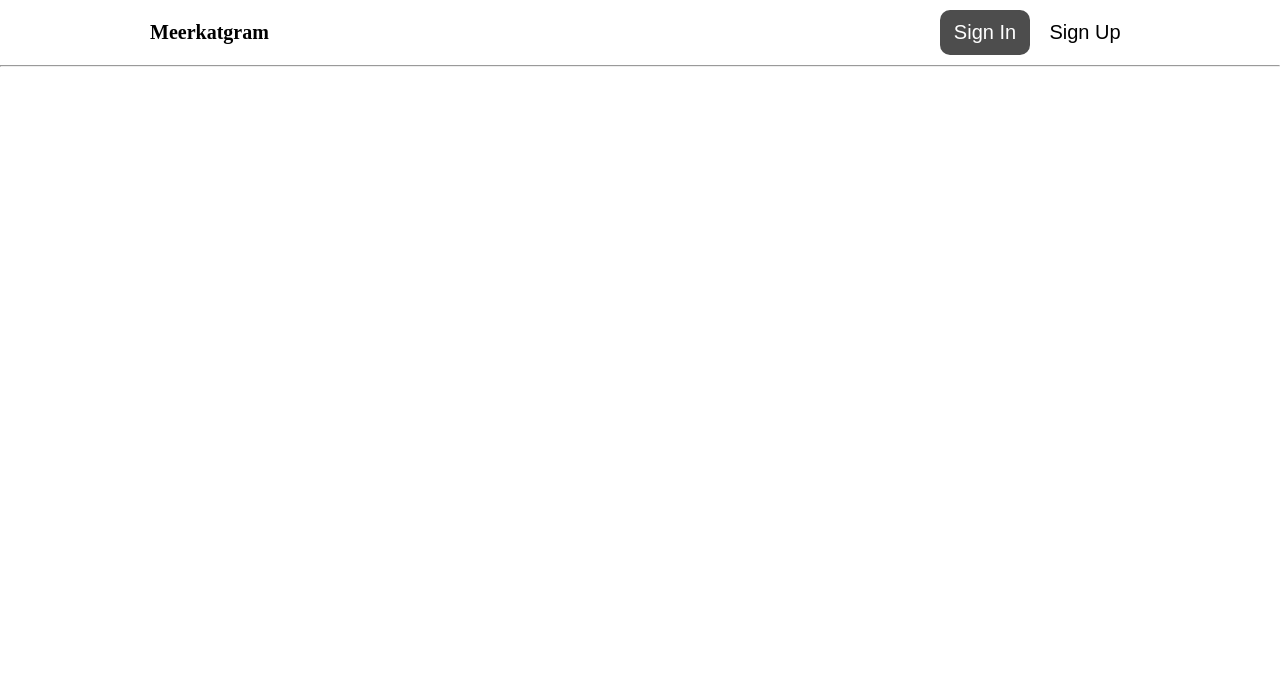
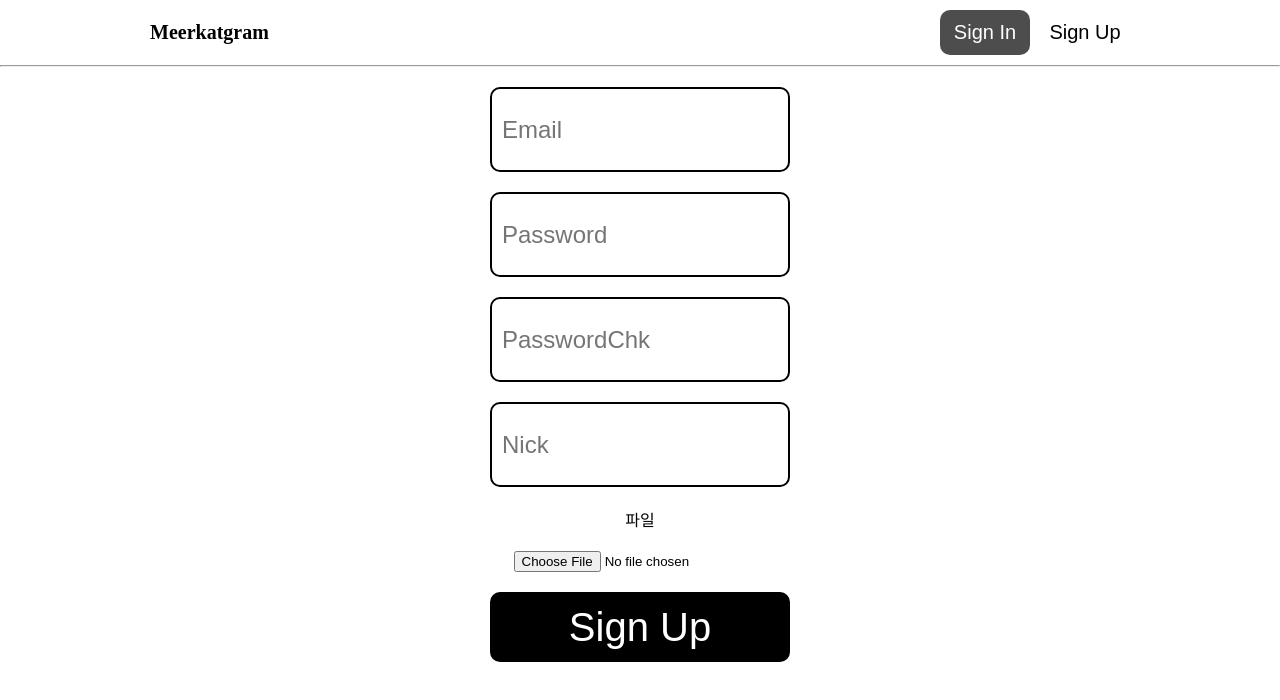
Before and after one commit to jinny-do/msa4-meerkatgram-client, a Vue app: page /registration in a window 1280 px wide. Shown: the top 700 px of the page. Built offline with nearby package versions, Linux system fonts and the light colour scheme; no server answers.

Commit message:
260602 [develop] logout완료, 회원가입 중

```diff
--- a/src/api/myAxios.js
+++ b/src/api/myAxios.js
@@ -43,7 +43,10 @@ myAxios.interceptors.request.use(async (config) => {
     }
   }
 
-  config.headers.Authorization = `Bearer ${accessToken}`;
+  if (accessToken) {
+    config.headers.Authorization = `Bearer ${accessToken}`;
+  }
+
   return config;
 });
 
--- a/src/components/Header.vue
+++ b/src/components/Header.vue
@@ -14,6 +14,15 @@ const redirectMain = () => {
 const redirectLogin = () => {
   router.push("/login");
 };
+
+const redirectRegistraion = () => {
+  router.push("/registration");
+};
+
+const logout = async () => {
+  await authStore.logout();
+  router.replace("/");
+};
 </script>
 
 <template>
@@ -24,7 +33,7 @@ const redirectLogin = () => {
     <div class="btn-box">
       <MyButton
         v-if="!authStore.isLoggedIn"
-        @click="redirectLogin"
+        @click="redirectLogin()"
         :content="'Sign In'"
         :color="'gray'"
         :size="'small'"
@@ -34,12 +43,14 @@ const redirectLogin = () => {
         :content="'Sign Up'"
         :color="'white'"
         :size="'small'"
+        @click="redirectRegistraion()"
       />
       <MyButton
         v-if="authStore.isLoggedIn"
         :content="'Logout'"
         :color="'black'"
         :size="'small'"
+        @click="logout()"
       />
     </div>
   </div>
--- /dev/null
+++ b/src/pages/auth/Registration.vue
@@ -0,0 +1,66 @@
+<script setup>
+import { reactive } from "vue";
+import MyButton from "../../components/button/MyButton.vue";
+import MyInput from "../../components/input/MyInput.vue";
+import MyStrikeThroughBehindWord from "../../components/decoration/MyStrikeThroughBehindWord.vue";
+import { useAuthStore } from "../../store/auth/useAuthStore.js";
+import { useRouter } from "vue-router";
+import loginValidator from "../../util/validator/domain/auth/loginValidator.js";
+
+const router = useRouter();
+const authStore = useAuthStore();
+const loginForm = reactive({
+  email: "",
+  password: "",
+});
+
+const handleSubmit = async () => {};
+</script>
+
+<template>
+  <form @submit.prevent="handleSubmit">
+    <MyInput
+      :type="'email'"
+      :placeholder="'Email'"
+      :readonly="false"
+      :required="true"
+    />
+    <MyInput
+      :type="'password'"
+      :placeholder="'Password'"
+      :readonly="false"
+      :required="true"
+    />
+    <MyInput
+      :type="'password'"
+      :placeholder="'PasswordChk'"
+      :readonly="false"
+      :required="true"
+    />
+    <MyInput
+      :type="'text'"
+      :placeholder="'Nick'"
+      :readonly="false"
+      :required="true"
+    />
+    <label for="file">파일</label>
+    <input type="file" accept="image/" id="file" />
+
+    <MyButton
+      :btn-type="'submit'"
+      :color="'black'"
+      :size="'middle'"
+      :content="'Sign Up'"
+    />
+  </form>
+</template>
+
+<style scoped>
+form {
+  padding: 20px 0;
+  display: flex;
+  flex-direction: column;
+  align-items: center;
+  gap: 20px;
+}
+</style>
--- a/src/pages/posts/PostIndex.vue
+++ b/src/pages/posts/PostIndex.vue
@@ -2,6 +2,7 @@
 import { onBeforeMount, onBeforeUnmount, ref } from "vue";
 import MyButton from "../../components/button/MyButton.vue";
 import usePostIndexStore from "../../store/post/usePostIndexStore.js";
+import { useRouter } from "vue-router";
 
 // 함수 정의------------------start---------------------------
 // store로 이관
@@ -32,12 +33,17 @@ import usePostIndexStore from "../../store/post/usePostIndexStore.js";
 // };
 // ----------------------------end----------------------------------
 
+const router = useRouter();
 // store 쓸 준비 완료
 const postIndexStore = usePostIndexStore();
 
 // 버튼 클릭시 다음 페이지
 const getNextPage = async () => {
   await postIndexStore.getPostPagination(postIndexStore.getNextPageNumber);
+};
+
+const redirectShow = (id) => {
+  router.push(`/posts/${id}`);
 };
 
 // 라이프 사이클
@@ -52,6 +58,7 @@ onBeforeUnmount(postIndexStore.clearPostIndex);
       :key="item.id"
       class="card"
       :style="{ backgroundImage: `url(${item.image})` }"
+      @click="redirectShow(item.id)"
     ></div>
   </div>
   <MyButton
--- /dev/null
+++ b/src/pages/posts/PostShow.vue
@@ -0,0 +1,87 @@
+<script setup>
+import { onBeforeMount } from "vue";
+import { useRoute, useRouter } from "vue-router";
+import { userPostShowStore } from "../../store/post/usePostShowStore";
+
+const route = useRoute();
+const router = useRouter();
+const postShowStore = userPostShowStore();
+
+onBeforeMount(async () => {
+  try {
+    await postShowStore.getPost(route.params.id);
+  } catch (error) {
+    const msg = error?.response?.data.data
+      ? error?.response?.data.data
+      : "게시글 획득 실패";
+    alert(msg);
+    router.replace("/");
+  }
+});
+</script>
+
+<template>
+  <div class="container">
+    <div
+      class="image"
+      :style="{ backgroundImage: `url(${postShowStore.post.image})` }"
+    ></div>
+    <div class="option-box">
+      <div class="delete-icon"></div>
+      <div class="like-box">
+        <span>1919</span>
+        <div class="like-icon"></div>
+      </div>
+    </div>
+    <p class="content">{{ postShowStore.post.content }}</p>
+  </div>
+</template>
+
+<style scoped>
+.container {
+  padding: 15px;
+  display: flex;
+  flex-direction: column;
+  gap: 15px;
+}
+
+.image {
+  padding-top: 100%;
+  background-repeat: no-repeat;
+  background-position: center;
+  background-size: cover;
+}
+
+.option-box {
+  padding: 0 15px;
+  display: flex;
+  justify-content: space-between;
+}
+
+.like-box {
+  display: flex;
+  gap: 10px;
+}
+
+.delete-icon {
+  width: 40px;
+  height: 50px;
+  background-image: url("/icons/trash-can.png");
+  background-repeat: no-repeat;
+  background-position: center;
+  background-size: cover;
+}
+
+.like-icon {
+  width: 40px;
+  height: 40px;
+  background-image: url("/icons/heart-fill.png");
+  background-repeat: no-repeat;
+  background-position: center;
+  background-size: cover;
+}
+
+.content {
+  white-space: pre-wrap;
+}
+</style>
--- a/src/routes/router.js
+++ b/src/routes/router.js
@@ -3,6 +3,8 @@ import PostIndex from "../pages/posts/PostIndex.vue";
 import MyError from "../pages/errors/MyError.vue";
 import Login from "../pages/auth/Login.vue";
 import { useAuthStore } from "../store/auth/useAuthStore.js";
+import PostShow from "../pages/posts/PostShow.vue";
+import Registration from "../pages/auth/Registration.vue";
 
 const setMeta = (isAuthenticated, isGuestOnly) => {
   // 라우터 사용할 때 특수한, 원하는 데이터들 세팅할 수 있는 속성
@@ -24,11 +26,21 @@ const routes = [
     component: Login,
     meta: setMeta(false, true),
   },
+  {
+    path: "/registration",
+    component: Registration,
+    meta: setMeta(false, true),
+  },
   // 게시글 관련
   {
     path: "/posts",
     component: PostIndex,
     meta: setMeta(false, false),
+  },
+  {
+    path: "/posts/:id",
+    component: PostShow,
+    meta: setMeta(true, false),
   },
 ];
 
--- a/src/store/auth/useAuthStore.js
+++ b/src/store/auth/useAuthStore.js
@@ -57,7 +57,19 @@ export const useAuthStore = defineStore("authStore", () => {
       isLoggedIn.value = true; // 로그인 성공 했으니 true
     } catch (error) {
       clearAuthStore();
-      throw error;
+    }
+  };
+
+  // logout 처리
+  const logout = async () => {
+    try {
+      const url = "/api/logout";
+
+      await myAxios.post(url);
+    } catch (error) {
+      console.log(error);
+    } finally {
+      clearAuthStore(); // 로그아웃 처리
     }
   };
 
@@ -72,5 +84,6 @@ export const useAuthStore = defineStore("authStore", () => {
     // 3, Actions
     login,
     reissue,
+    logout,
   };
 });
--- /dev/null
+++ b/src/store/post/usePostShowStore.js
@@ -0,0 +1,30 @@
+import { defineStore } from "pinia";
+import { ref } from "vue";
+import myAxios from "../../api/myAxios";
+
+export const userPostShowStore = defineStore("postShowStore", () => {
+  // 1, State
+  const post = ref();
+
+  // 2, Getter
+
+  // 3, Actions
+  const getPost = async (id) => {
+    try {
+      const url = `/api/posts/${id}`;
+      const result = await myAxios.get(url);
+
+      post.value = result.data.data;
+    } catch (error) {
+      throw error;
+    }
+  };
+
+  return {
+    // State
+    post,
+
+    // Actions
+    getPost,
+  };
+});
```
